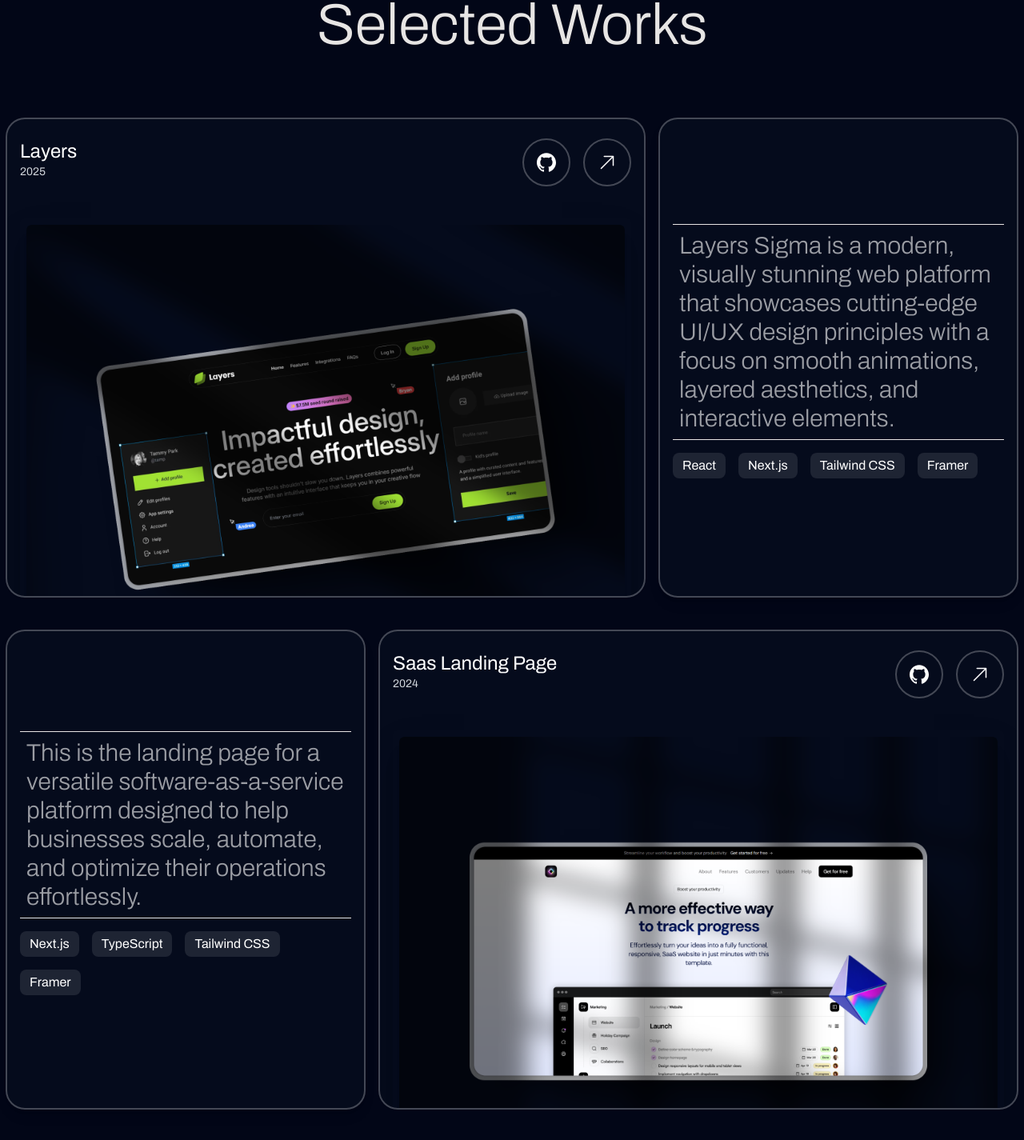
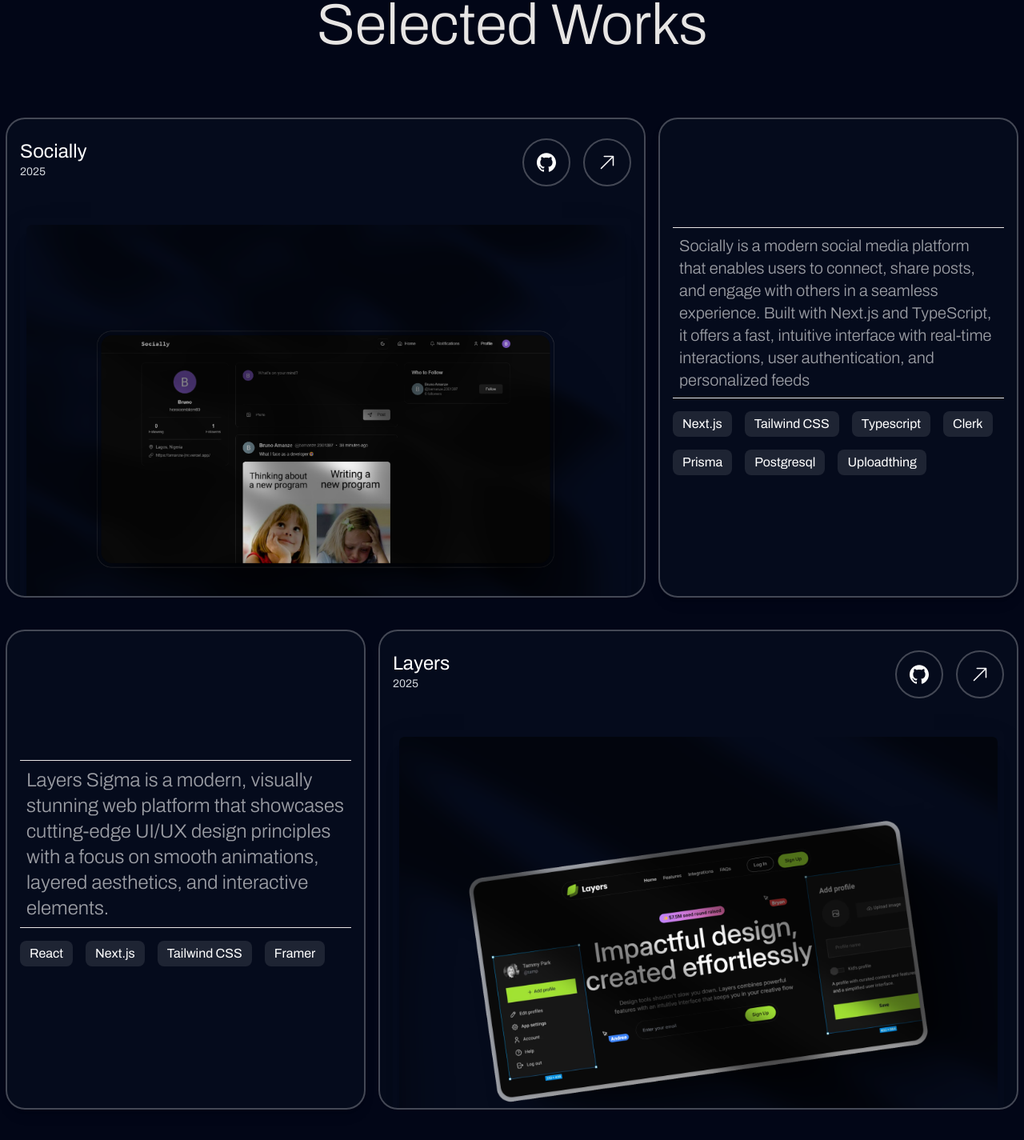
Before and after one commit to amanzecodes/port-v1, a Next.js app: page / in a window 1280 px wide. Shown: the part 1941-3366 px from the top of the page at 80% size. Built offline with nearby package versions, Linux system fonts and the light colour scheme.

Commit message:
added a new project to the projects section and also edited the font-size

```diff
--- a/src/app/components/Projects.tsx
+++ b/src/app/components/Projects.tsx
@@ -3,10 +3,12 @@
 import image3 from "../../../assets/images/image3.png";
 import image5 from "../../../assets/images/image5.png";
 import image7 from "../../../assets/images/image7.png";
+import socially from "../../../assets/images/socially.png"
 import Image from "next/image";
 import Structure from "./Structure";
 
 const projects = [
+  {name: "Socially", image: socially, href: "https://socially-amanze.vercel.app/"},
   { name: "Layers", image: image2, href: "https://layers-sigma.vercel.app/" },
   { name: "Saas Landing Page", image: image5, href: "https://amanze-saas.vercel.app/" },
   { name: "XORA", image: image7, href: "https://xora-a.vercel.app/" },
--- a/src/app/components/Structure.tsx
+++ b/src/app/components/Structure.tsx
@@ -4,8 +4,20 @@
 import project2 from "../../../assets/images/image5.png";
 import project3 from "../../../assets/images/image7.png";
 import project4 from "../../../assets/images/image3.png";
+import socially from "../../../assets/images/socially.png"
 
 const projects = [
+  {
+    title: "Socially",
+    subheading: "2025",
+    imageUrl: socially,
+    description:
+      "Socially is a modern social media platform that enables users to connect, share posts, and engage with others in a seamless experience. Built with Next.js and TypeScript, it offers a fast, intuitive interface with real-time interactions, user authentication, and personalized feeds",
+    stack: ["Next.js", "Tailwind CSS", "Typescript", "Clerk", "Prisma", "Postgresql", "Uploadthing"],
+    reverse: true,
+    href:"https://socially-amanze.vercel.app/",
+    githubhref:"https://github.com/amanzecodes/socially"
+  },
   {
     title: "Layers",
     subheading: "2025",
@@ -13,7 +25,7 @@
     description:
       "Layers Sigma is a modern, visually stunning web platform that showcases cutting-edge UI/UX design principles with a focus on smooth animations, layered aesthetics, and interactive elements.",
     stack: ["React", "Next.js", "Tailwind CSS", "Framer"],
-    reverse: true, // Normal order (Image first, then description)
+    reverse: false, // Normal order (Image first, then description)
     href:"https://layers-sigma.vercel.app/",
     githubhref:"https://github.com/amanzecodes/Layers"
   },
@@ -24,7 +36,7 @@
     description:
       "This is the landing page for a versatile software-as-a-service platform designed to help businesses scale, automate, and optimize their operations effortlessly.",
     stack: ["Next.js", "TypeScript", "Tailwind CSS", "Framer"],
-    reverse: false, // Reverse order (Description first, then image)
+    reverse: true, // Reverse order (Description first, then image)
     href: "https://amanze-saas.vercel.app/",
     githubhref: "https://github.com/amanzecodes/Landing-page"
   },
@@ -35,7 +47,7 @@
     description:
       "Xora is a futuristic, visually striking web experience featuring smooth animations, dynamic transitions, and a sleek, minimal aesthetic",
     stack: ["React JS", "Tailwind CSS"],
-    reverse: true, // Normal order
+    reverse: false, // Normal order
     href: "https://xora-a.vercel.app/",
     githubhref: "https://github.com/amanzecodes/XORA",
   },
@@ -46,7 +58,7 @@
     description:
       "VirtualR is a cutting-edge platform designed to bridge the gap between physical and remote experiences by offering an immersive virtual environment for collaboration, learning, and engagement.",
     stack: ["React JS", "Tailwind CSS"],
-    reverse: false, // Normal order
+    reverse: true, // Normal order
     href: "https://virtual-r-one-ochre.vercel.app/",
     githubhref: "https://github.com/amanzecodes/Virtual-R",
   },
@@ -65,6 +77,7 @@
               } gap-6 md:gap-4 items-center`}
             >
               <ProjectDescription
+              className={index === 0 ? "text-lg sm:text-xl md:text-2xl lg:text-xl": ""}
                 description={project.description}
                 stack={project.stack}
               />
--- a/src/app/components/ui/ProjectDescription.tsx
+++ b/src/app/components/ui/ProjectDescription.tsx
@@ -1,13 +1,15 @@
 "use client";
 
 import { motion } from "framer-motion";
+import { twMerge } from "tailwind-merge";
 
 interface ProjectDescriptionProps {
+  className?: string;
   description: string;
   stack: string[];
 }
 
-const ProjectDescription = ({ description, stack }: ProjectDescriptionProps) => {
+const ProjectDescription = ({ className, description, stack }: ProjectDescriptionProps) => {
   return (
     <motion.div
       initial={{ opacity: 0, y: 50 }}
@@ -27,7 +29,7 @@
           viewport={{ once: true }}
           className="flex flex-col gap-4 py-2 p-2 border-t border-b border-stone-200 border-double"
         >
-          <h1 className="text-lg sm:text-xl md:text-2xl lg:text-3xl text-white/60 font-light">
+          <h1 className={twMerge("text-lg sm:text-xl md:text-2xl lg:text-2xl text-white/60 font-light", className)}>
             {description}
           </h1>
         </motion.div>
```
Also changed, not shown: assets/images/socially.png (added).
